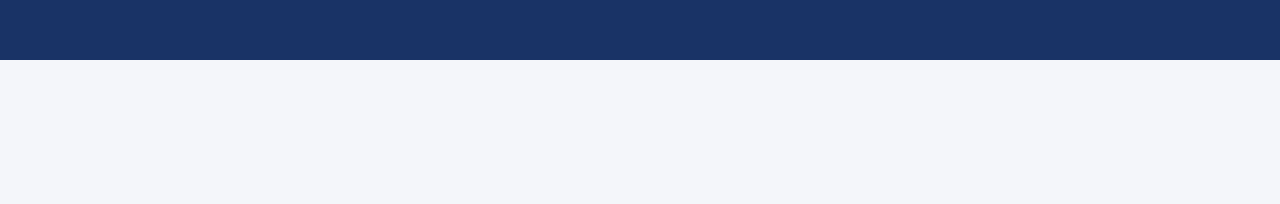
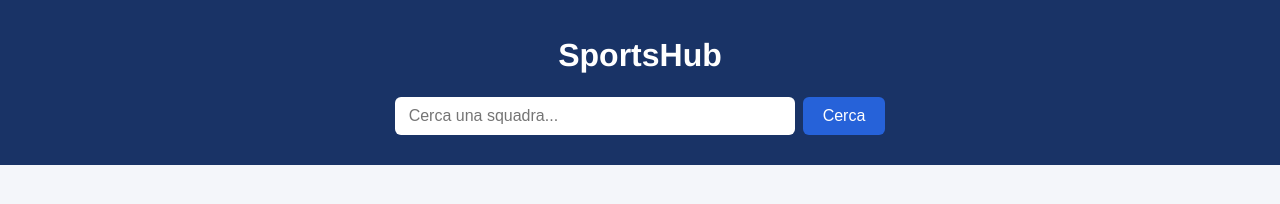
Before and after one commit to paoloncw/EpicodeProgettoW7, a plain HTML site: page index.html in a window 1280 px wide. Drawn offline with Linux system fonts and the light colour scheme.

Commit message:
prime modifiche al css e html

```diff
--- a/assets/css/style.css
+++ b/assets/css/style.css
@@ -28,3 +28,38 @@ body {
 
 
 /* Aggiungi qui le tue regole per: form, risultati, card squadra, eventi. */
+
+/* === Form di ricerca === */
+.site-header h1 {
+  margin: 0 0 16px;
+}
+
+#search-form {
+  display: flex;
+  justify-content: center;
+  gap: 8px;
+  flex-wrap: wrap;
+}
+
+#search-input {
+  width: 100%;
+  max-width: 400px;
+  padding: 10px 14px;
+  font-size: 16px;
+  border: none;
+  border-radius: 6px;
+}
+
+#search-form button {
+  padding: 10px 20px;
+  font-size: 16px;
+  color: white;
+  background-color: hsl(220, 70%, 50%);
+  border: none;
+  border-radius: 6px;
+  cursor: pointer;
+}
+
+#search-form button:hover {
+  background-color: hsl(220, 70%, 40%);
+}
--- a/index.html
+++ b/index.html
@@ -9,7 +9,11 @@
   <body>
 
     <header class="site-header">
-      <!-- Titolo dell'app + form di ricerca -->
+      <h1>SportsHub</h1>
+      <form id="search-form">
+        <input type="text" id="search-input" placeholder="Cerca una squadra...">
+        <button type="submit">Cerca</button>
+      </form>
     </header>
 
     <main class="container">
```
